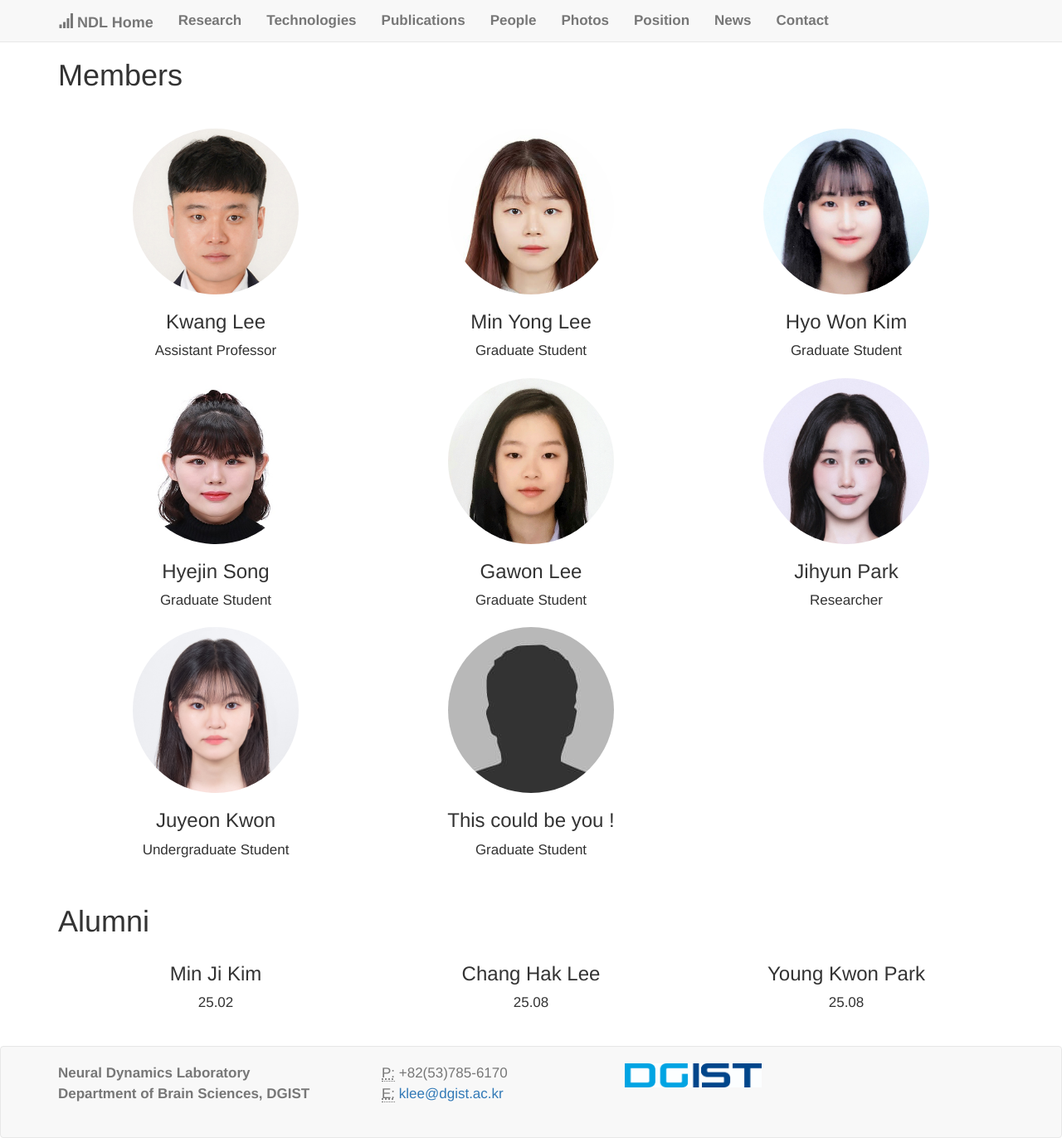
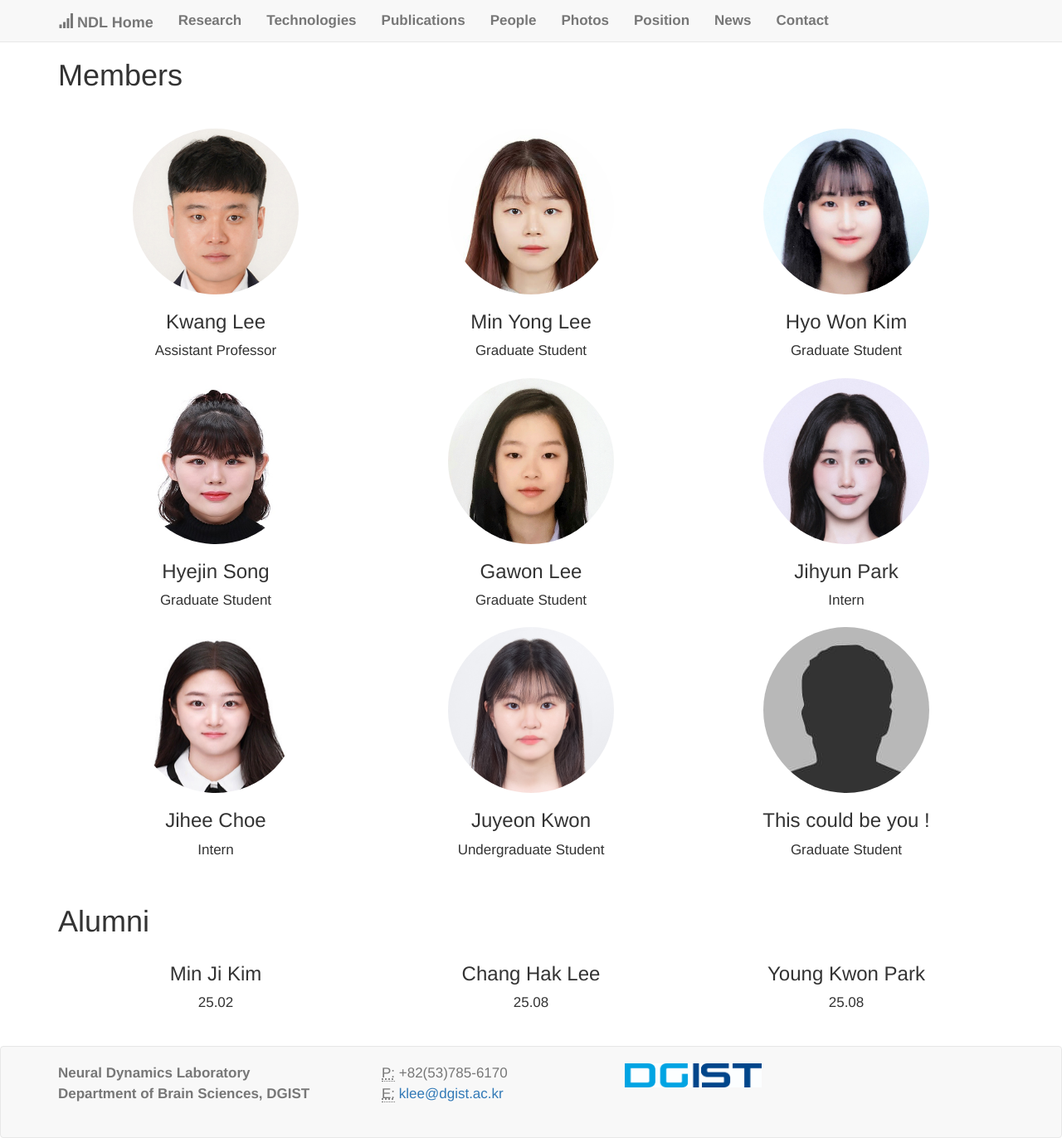
Before and after one commit to kleelab/kleelab.github.io, a Jekyll site: the page built from people.html, in a window 1280 px wide. Shown: the whole page at 83% size. Built offline with Jekyll 4.4.1, drawn with Linux system fonts in a browser that asks for light colours; nearby versions of some CDN libraries; a style sheet for code colours, icons or effects is not loaded.

Commit message:
Update people.yml

```diff
--- a/_data/people.yml
+++ b/_data/people.yml
@@ -21,8 +21,13 @@
   photo: "/images/Gawon Lee.png"
 
 - name: Jihyun Park
-  role: Researcher
+  role: Intern
   photo: "/images/Jihyun Park.jpg"
+
+
+- name: Jihee Choe
+  role: Intern
+  photo: "/images/Jihee Choe.jpg"
 
 - name: Juyeon Kwon
   role: Undergraduate Student
```
